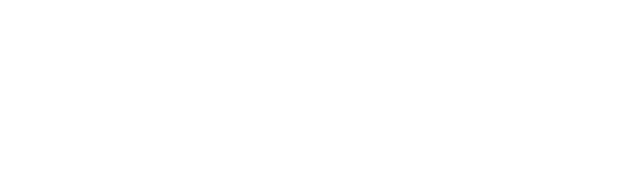
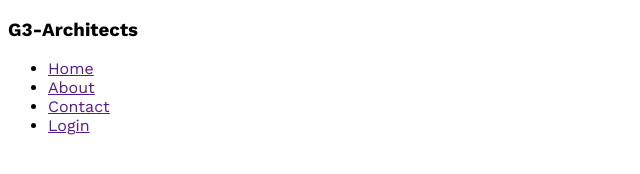
Before and after one commit to Rajaul09/G3-Architects, a plain HTML site: page index.html in a window 1280 px wide. Shown: the whole page, without its empty margins (0-640 px from the left). Drawn offline with nearby package versions, Linux system fonts and the light colour scheme.

Commit message:
first commit

```diff
--- a/index.html
+++ b/index.html
@@ -5,8 +5,25 @@
     <meta http-equiv="X-UA-Compatible" content="IE=edge">
     <meta name="viewport" content="width=device-width, initial-scale=1.0">
     <title>G3-Architects</title>
+    <link rel="stylesheet" href="styles/architect.css">
 </head>
 <body>
+    <header>
+        <nav>
+            <h3>G3-Architects</h3>
+            <ul>
+                <li><a href="">Home</a></li>
+                <li><a href="">About</a></li>
+                <li><a href="">Contact</a></li>
+                <li><a href="">Login</a></li>
+            </ul>
+        </nav>
+    </header>
+    <main>
 
+    </main>
+    <footer>
+
+    </footer>
 </body>
 </html>
--- /dev/null
+++ b/styles/architect.css
@@ -0,0 +1,6 @@
+@import url('https://fonts.googleapis.com/css2?family=Open+Sans:wght@800&family=Work+Sans:wght@400;500;600;700;800&display=swap');
+
+*{
+font-family: 'Open Sans', sans-serif;
+font-family: 'Work Sans', sans-serif;
+}
```
